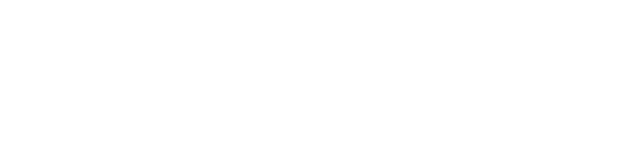
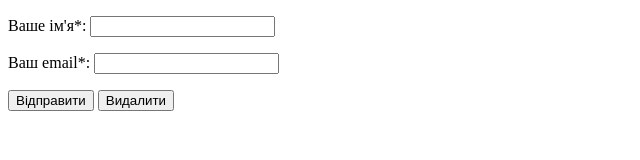
Before and after one commit to vyacheslav98-vv/vdovychenko-vyacheslav-lesson-4, a plain HTML site: page index.html in a window 1280 px wide. Shown: the whole page, without its empty margins (0-640 px from the left). Drawn offline with Linux system fonts and the light colour scheme.

Commit message:
new post

```diff
--- a/index.html
+++ b/index.html
@@ -7,6 +7,23 @@
   <title>Hello</title>
 </head>
 <body>
-
+  <form action="https://fom.in.ua/echo" method="post">
+    <p>
+      <label>
+        Ваше ім'я*:
+        <input type="text" name="name" required>
+      </label>
+    </p>
+    <p>
+      <label>
+        Ваш email*:
+        <input type="email" name="email" required>
+      </label>
+    </p>
+    <p>
+      <input type="submit" value="Відправити">
+      <input type="reset" value="Видалити">
+    </p>
+  </form>
 </body>
 </html>
```
